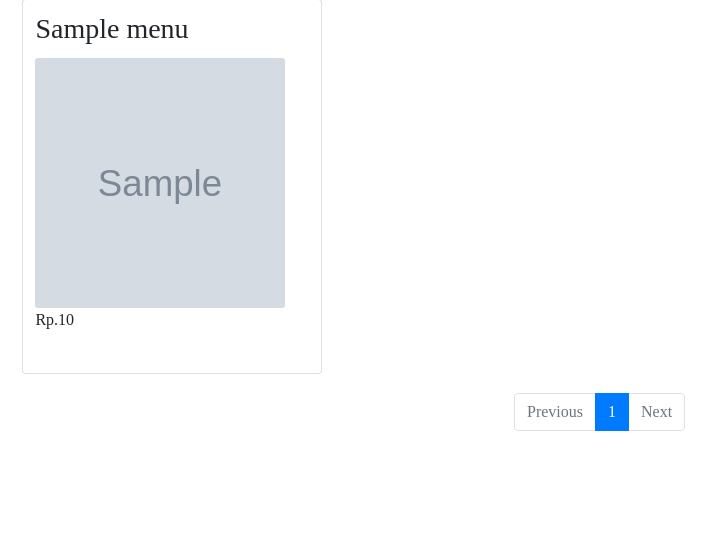
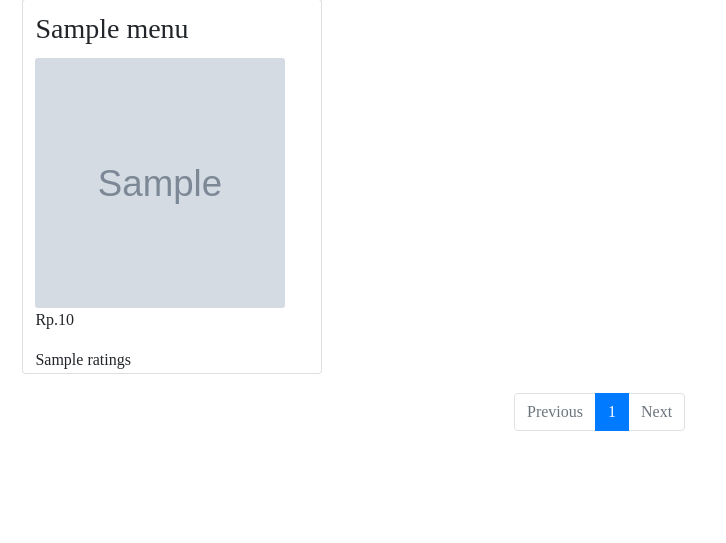
Before and after one commit to harizMunawar/django-training, a Django app: template home/templates/home/index.html in a window 1280 px wide. Shown: the part 63-606 px from the top of the page, without its empty margins (0-726 px from the left). Run offline with Django 3.2, Linux system fonts and the light colour scheme; the template is opened without the code that fills it: most values are stand-ins (such as "Sample title", 1, 10 or a date in 2020); grey boxes marked "Sample" are stand-in pictures; parts of the project's set-up code (start-up, migrations or seed data) failed here and were passed over; some libraries are stand-ins or nearby versions.

Commit message:
bismillah ada bintang

```diff
--- a/home/models.py
+++ b/home/models.py
@@ -5,6 +5,7 @@ class menu(models.Model):
     menu_name = models.CharField(max_length=50)
     price = models.IntegerField()
     image = models.ImageField(upload_to='uploads/%Y/%M/%D', default='img/ahiface.png')
+    ratings =  GenericRelation(Rating, related_query_name= 'object_list')
     slug = models.SlugField(blank=True, editable=False)
 
     def save(self):
--- a/home/templates/home/index.html
+++ b/home/templates/home/index.html
@@ -21,6 +21,7 @@
                             <h3 class="card-title">{{Menu.menu_name}}</h3>
                             <a href="{{Menu.slug}}"><img src={{Menu.image.url}} class="card-img" style="width:250px; height:250px;"></a>
                             <p class="card-text">Rp.{{Menu.price}}</p>
+                            <span class="feedback">{{Menu.ratings}}</span>
                         </div>
                     </div>
                 </div>
--- a/home/views.py
+++ b/home/views.py
@@ -39,11 +39,13 @@ def detail(request):
 
 def menumartabak(request, inputSlug):
     selectedMenu = menu.objects.get(slug = inputSlug)
+    queryset = menu.objects.get(slug = inputSlug).filter(ratings__isnull=False).order_by('ratings__average')
     context = {
         'selectedImage' : selectedMenu.image.url,
         'selectedMartabak' : selectedMenu.menu_name,
         'selectedPrice' : selectedMenu.price,
         'slug_name' : inputSlug,
+        "object_list": queryset,
     }
 
     return render(request, 'home/martabak.html', context)
```
